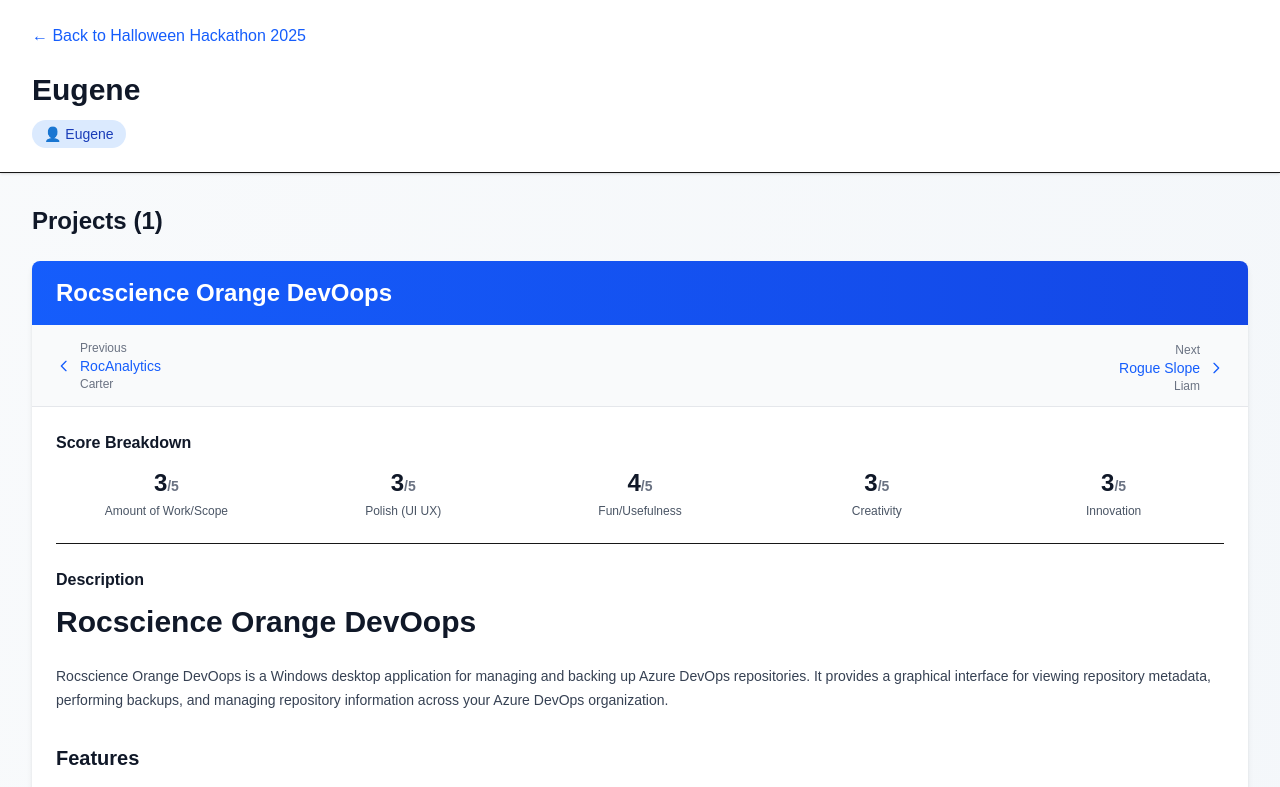
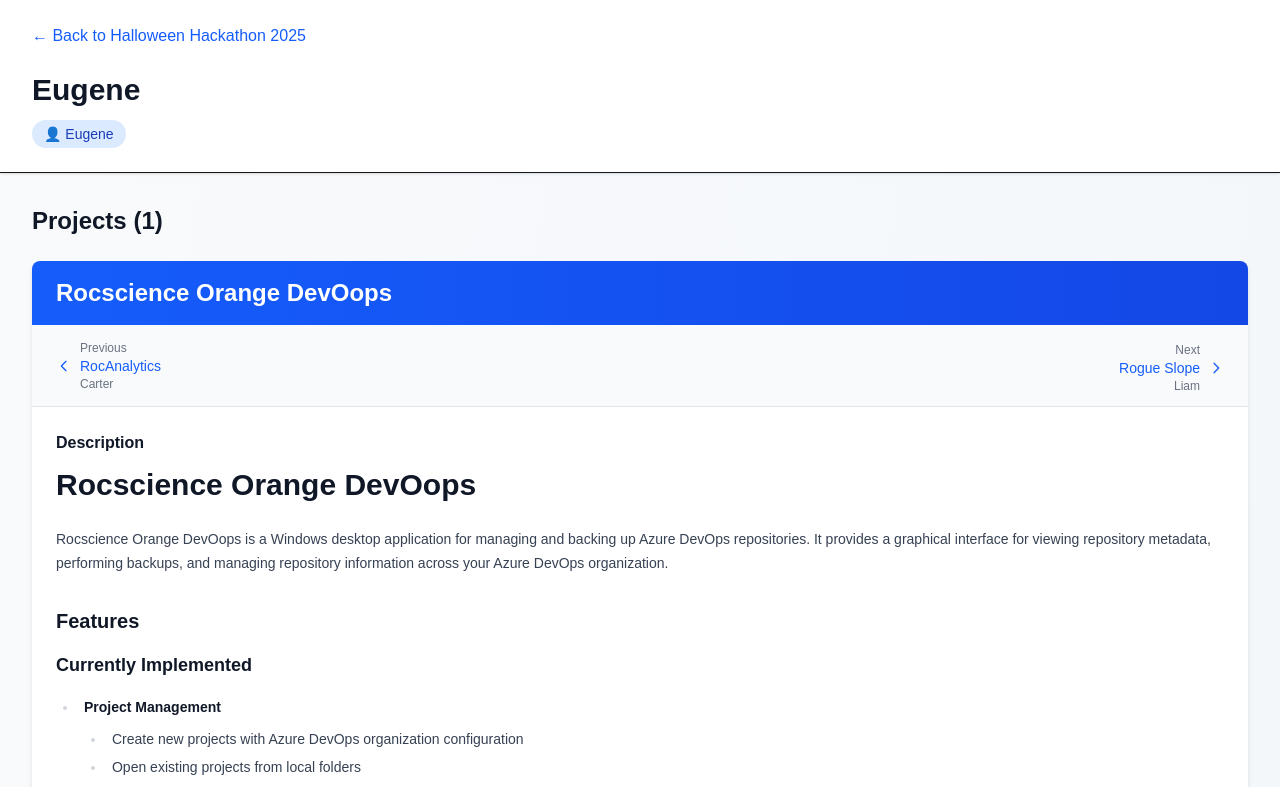
Before and after one commit to monkeydrummer/HackathonsDashboard, a Next.js app: page /hackathon/2025-10-31/team/eugene in a window 1280 px wide. Shown: the top 787 px of the page. Built offline with nearby package versions, Linux system fonts and the light colour scheme.

Commit message:
Hide all scores from public view - only admins can see category scores

```diff
--- a/app/hackathon/[id]/team/[teamId]/page.tsx
+++ b/app/hackathon/[id]/team/[teamId]/page.tsx
@@ -1,7 +1,6 @@
 import Link from "next/link";
 import { notFound } from "next/navigation";
 import { getData, getTeam, getTeamProjects, getHackathonsList } from "@/lib/data";
-import { calculateOverallScore, formatScore, getScoreColor } from "@/lib/utils";
 import ReactMarkdown from "react-markdown";
 import remarkGfm from "remark-gfm";
 
@@ -74,9 +73,6 @@
 
         <div className="space-y-8">
           {projects.map(project => {
-            const overallScore = calculateOverallScore(project.scores, data.config.categories);
-            const hasScore = overallScore > 0;
-
             // Find current project index in all projects
             const currentIndex = allProjects.findIndex(p => p.id === project.id);
             const previousProject = currentIndex > 0 ? allProjects[currentIndex - 1] : null;
@@ -159,29 +155,6 @@
                 </div>
 
                 <div className="p-6">
-                  {/* Score Breakdown */}
-                  {hasScore && (
-                    <div className="mb-6 pb-6 border-b">
-                      <h4 className="font-semibold text-gray-900 mb-3">Score Breakdown</h4>
-                      <div className="grid grid-cols-1 md:grid-cols-2 lg:grid-cols-5 gap-4">
-                        {data.config.categories.map(category => {
-                          const score = project.scores[category.id];
-                          return (
-                            <div key={category.id} className="text-center">
-                              <div className="text-2xl font-bold text-gray-900">
-                                {score > 0 ? score : '-'}
-                                <span className="text-sm text-gray-500">/5</span>
-                              </div>
-                              <div className="text-xs text-gray-600 mt-1">
-                                {category.label}
-                              </div>
-                            </div>
-                          );
-                        })}
-                      </div>
-                    </div>
-                  )}
-
                   {/* Description */}
                   <div className="mb-6">
                     <h4 className="font-semibold text-gray-900 mb-3">Description</h4>
```
